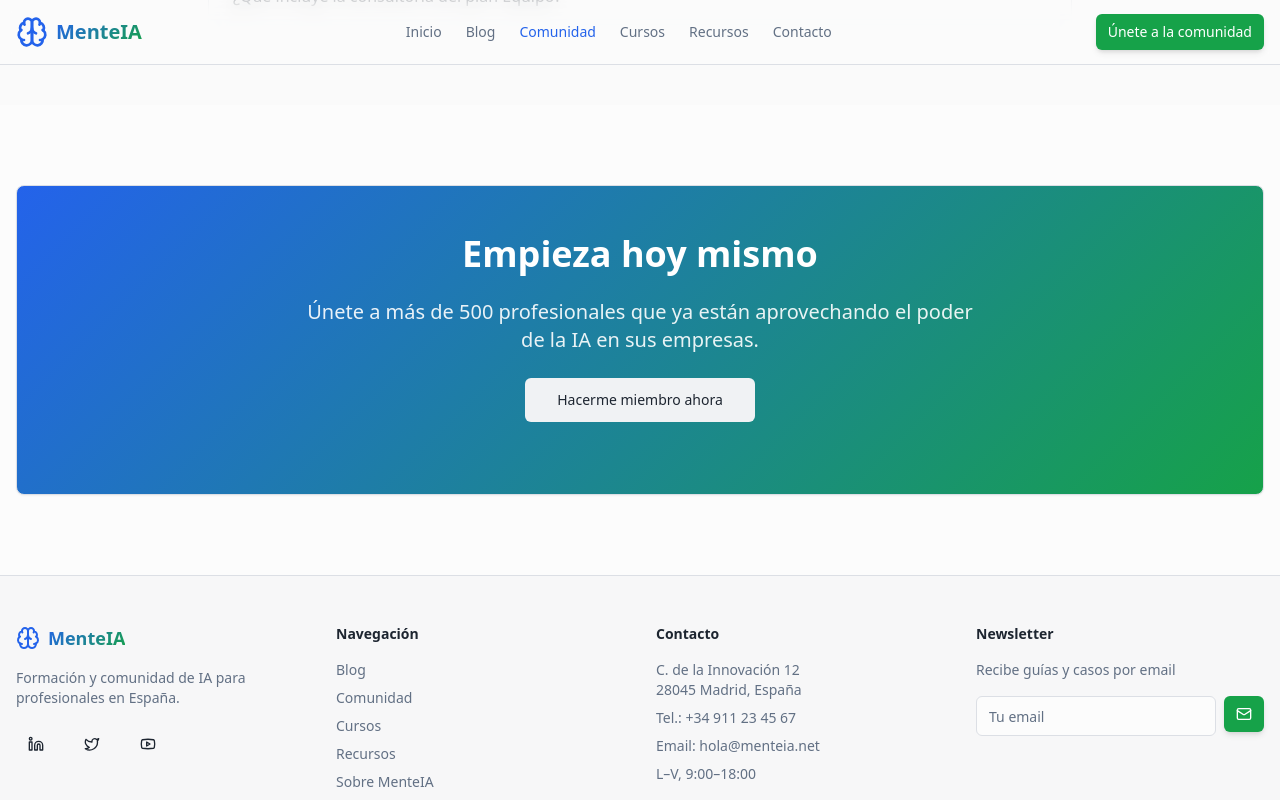
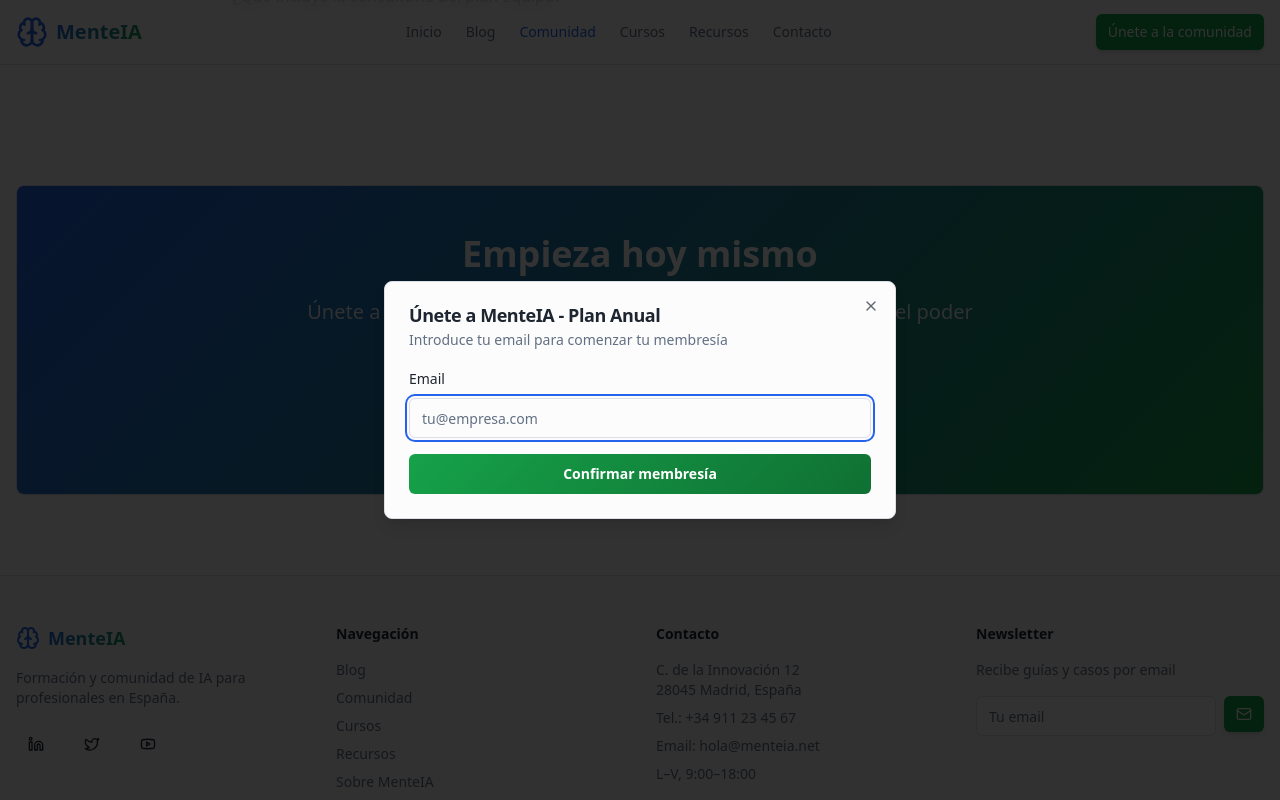
Before and after one commit to XandrAntonov/menteia-impulse, a React (Vite) app: page /comunidad in a window 1280 px wide. Both pictures are taken after a click on the button "Hacerme miembro ahora". Shown: the part 2510-3310 px from the top of the page. Built offline with nearby package versions, Linux system fonts and the light colour scheme.

Commit message:
Fix member button redirection
Update the "Hacerme miembro" buttons to redirect to an email input form. After email submission and confirmation, the user should be directed to the Thank You page.

```diff
--- a/src/pages/Community.tsx
+++ b/src/pages/Community.tsx
@@ -1,7 +1,12 @@
+import { useState } from "react";
+import { useNavigate } from "react-router-dom";
 import Layout from "@/components/layout/Layout";
 import { Button } from "@/components/ui/button";
 import { Card, CardContent, CardDescription, CardHeader, CardTitle } from "@/components/ui/card";
 import { Badge } from "@/components/ui/badge";
+import { Input } from "@/components/ui/input";
+import { Label } from "@/components/ui/label";
+import { Dialog, DialogContent, DialogDescription, DialogHeader, DialogTitle } from "@/components/ui/dialog";
 import {
   Accordion,
   AccordionContent,
@@ -20,6 +25,22 @@ import {
 } from "lucide-react";
 
 const Community = () => {
+  const [showSignupModal, setShowSignupModal] = useState(false);
+  const [email, setEmail] = useState("");
+  const [selectedPlan, setSelectedPlan] = useState("");
+  const navigate = useNavigate();
+
+  const handleMembershipClick = (planName: string) => {
+    setSelectedPlan(planName);
+    setShowSignupModal(true);
+  };
+
+  const handleSignup = (e: React.FormEvent) => {
+    e.preventDefault();
+    if (email) {
+      navigate("/gracias");
+    }
+  };
   const plans = [
     {
       name: "Mensual",
@@ -203,6 +224,7 @@ const Community = () => {
                     variant={plan.popular ? "hero" : "outline-primary"}
                     className="w-full"
                     size="lg"
+                    onClick={() => handleMembershipClick(plan.name)}
                   >
                     Hacerme miembro
                   </Button>
@@ -246,13 +268,41 @@ const Community = () => {
               <p className="text-xl text-white/90 max-w-2xl mx-auto">
                 Únete a más de 500 profesionales que ya están aprovechando el poder de la IA en sus empresas.
               </p>
-              <Button variant="secondary" size="lg">
+              <Button variant="secondary" size="lg" onClick={() => handleMembershipClick("Anual")}>
                 Hacerme miembro ahora
               </Button>
             </CardContent>
           </Card>
         </div>
       </section>
+
+      {/* Signup Modal */}
+      <Dialog open={showSignupModal} onOpenChange={setShowSignupModal}>
+        <DialogContent>
+          <DialogHeader>
+            <DialogTitle>Únete a MenteIA - Plan {selectedPlan}</DialogTitle>
+            <DialogDescription>
+              Introduce tu email para comenzar tu membresía
+            </DialogDescription>
+          </DialogHeader>
+          <form onSubmit={handleSignup} className="space-y-4">
+            <div className="space-y-2">
+              <Label htmlFor="signup-email">Email</Label>
+              <Input
+                id="signup-email"
+                type="email"
+                placeholder="tu@empresa.com"
+                value={email}
+                onChange={(e) => setEmail(e.target.value)}
+                required
+              />
+            </div>
+            <Button type="submit" variant="hero" className="w-full">
+              Confirmar membresía
+            </Button>
+          </form>
+        </DialogContent>
+      </Dialog>
     </Layout>
   );
 };
```
